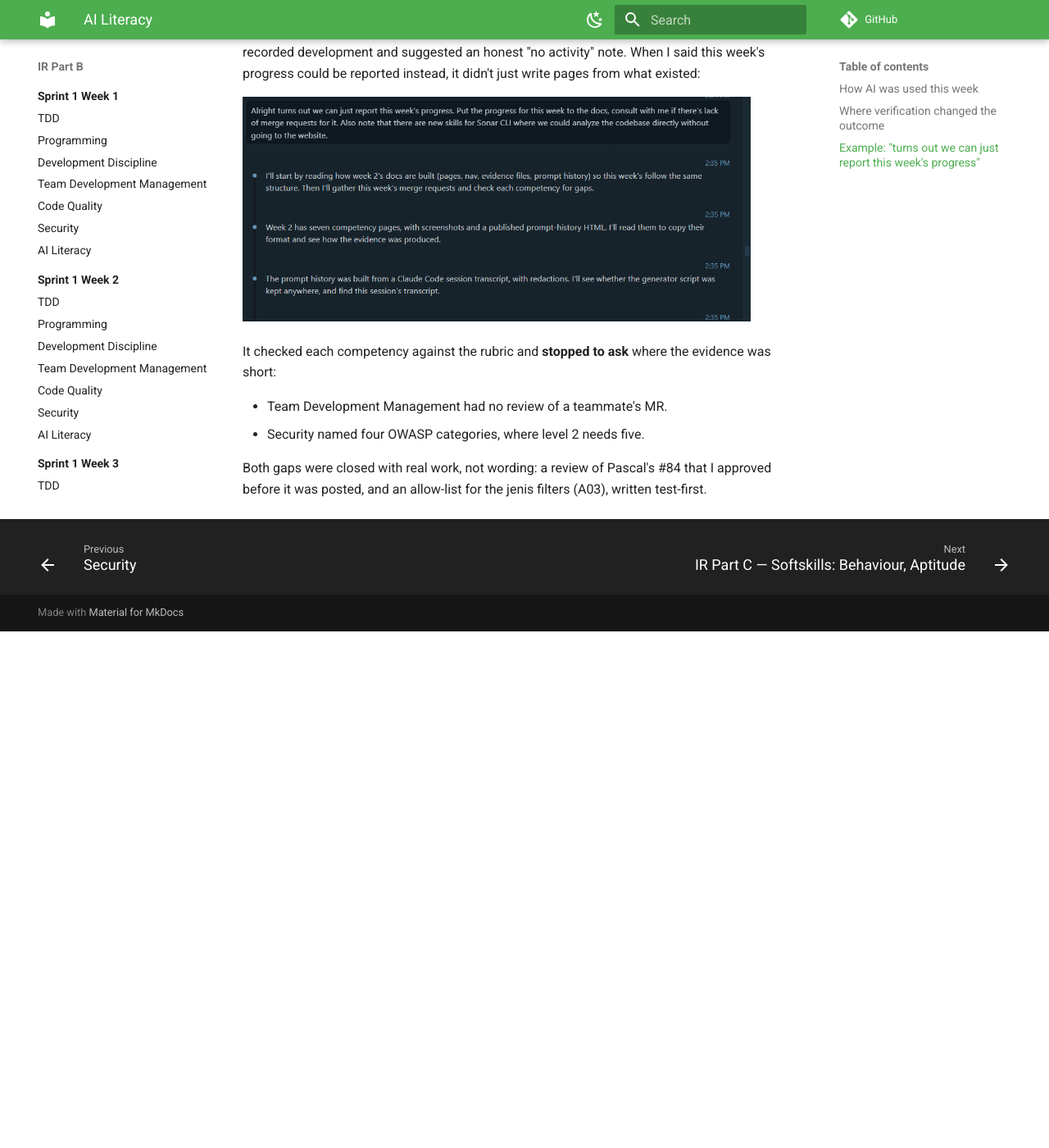
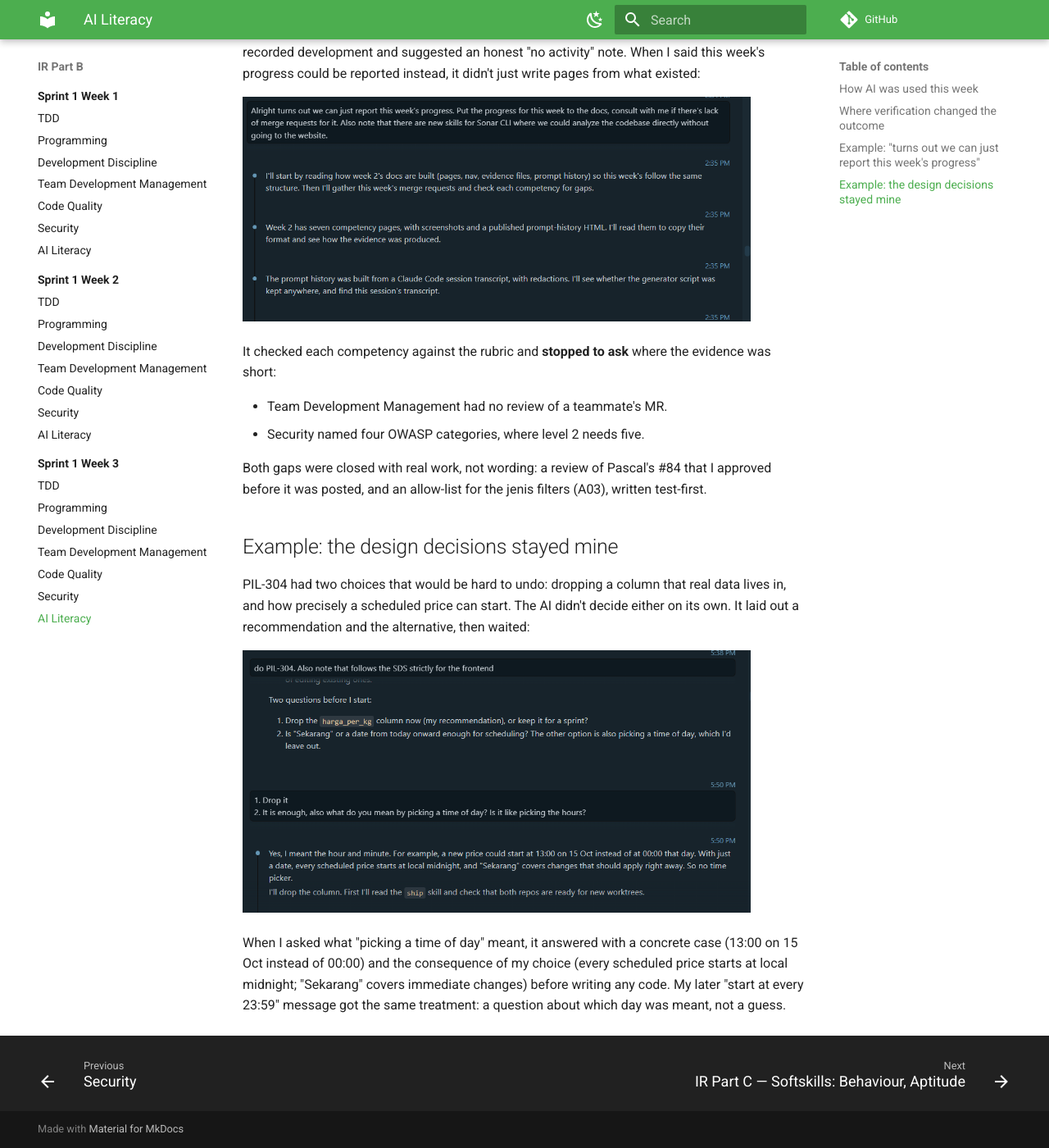
Before and after one commit to mvfi0/pilah-docs, an MkDocs documentation site: the page built from docs/review-week-3/part-b/ai-literacy.md, in a window 1280 px wide and 1400 px high, scrolled down 2316 px. Shown: the whole window at 82% size. Built offline with MkDocs 1.6.1 and Material for MkDocs 9.7.7, drawn with Linux system fonts in a browser that asks for light colours; comment, search, counter and statistics services are not loaded; before the commit the page ends 3086 px from its top, so only the background shows below that.

Commit message:
docs(ir): show the PIL-304 design questions on the week 3 AI Literacy page
Screenshot of the AI asking whether to drop harga_per_kg and how precise
a scheduled start should be, and explaining "time of day" before coding.

Co-Authored-By: Claude Opus 5.5 <noreply@anthropic.com>

```diff
--- a/docs/review-week-3/part-b/ai-literacy.md
+++ b/docs/review-week-3/part-b/ai-literacy.md
@@ -44,3 +44,11 @@ It checked each competency against the rubric and **stopped to ask** where the e
 - Security named four OWASP categories, where level 2 needs five.
 
 Both gaps were closed with real work, not wording: a review of Pascal's #84 that I approved before it was posted, and an allow-list for the jenis filters (A03), written test-first.
+
+## Example: the design decisions stayed mine
+
+PIL-304 had two choices that would be hard to undo: dropping a column that real data lives in, and how precisely a scheduled price can start. The AI didn't decide either on its own. It laid out a recommendation and the alternative, then waited:
+
+![Prompt history: before starting PIL-304 the AI asks whether to drop harga_per_kg now or keep it for a sprint, and whether a date is enough or a time of day is also needed; I answer, ask what "time of day" means, and it explains with an example before starting](ai-design-questions.png){ width="620" }
+
+When I asked what "picking a time of day" meant, it answered with a concrete case (13:00 on 15 Oct instead of 00:00) and the consequence of my choice (every scheduled price starts at local midnight; "Sekarang" covers immediate changes) before writing any code. My later "start at every 23:59" message got the same treatment: a question about which day was meant, not a guess.
```
Also changed, not shown: docs/review-week-3/part-b/ai-design-questions.png (added).
